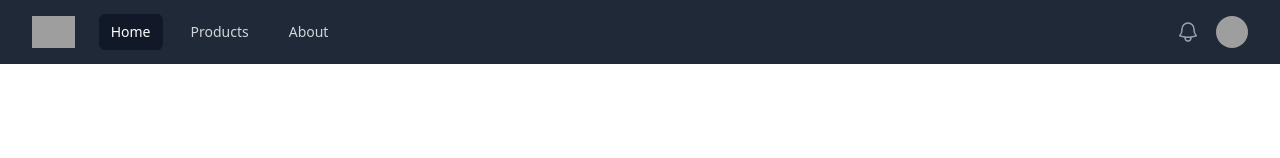
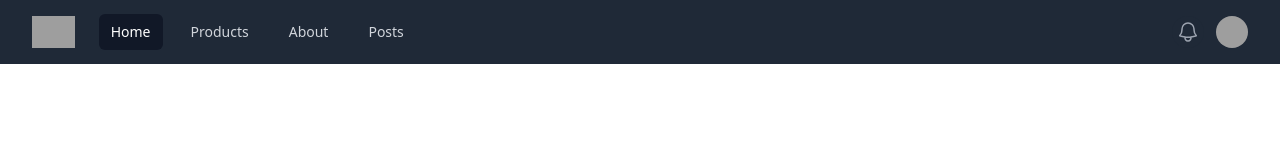
Before and after one commit to kenzings/vue-client, a Vue app: page / in a window 1280 px wide. Shown: the top 158 px of the page. Built offline with nearby package versions, Linux system fonts and the light colour scheme; grey boxes are pictures that could not be loaded.

Commit message:
posts && update routes, navbar

```diff
--- a/src/components/Navbar.vue
+++ b/src/components/Navbar.vue
@@ -98,12 +98,15 @@ const router = useRouter()
 
 
 const navigationWithState = computed(() => {
-  return router.options.routes
-    .filter((r) => r.meta?.layout === 'Default') // Lọc route có layout là Default
-    .map((item) => ({
-      name: item.name,
-      href: item.path,
-      current: route.path === item.path, // Xác định trạng thái hiện tại
-    }));
+    return router.options.routes
+        .filter((r) =>
+            r.meta?.layout === 'Default' && // Lọc route có layout là Default
+            !r.path.includes(':')
+        )
+        .map((item) => ({
+            name: item.name,
+            href: item.path,
+            current: route.path === item.path,
+        }));
 });
 </script>
--- /dev/null
+++ b/src/components/posts/PostItem.vue
@@ -0,0 +1,17 @@
+<template>
+    <div>
+        <h1>{{ post.title }}</h1>
+        <p>{{ post.content }}</p>
+    </div>
+</template>
+
+<script>
+export default {
+    props: {
+        post: {
+            type: Object,
+            required: true
+        }
+    },
+}
+</script>
--- /dev/null
+++ b/src/pages/posts/PostDetail.vue
@@ -0,0 +1,37 @@
+<template>
+    <div>
+        <PostItem :post="post" />
+    </div>
+</template>
+
+<script>
+import PostItem from '@/components/posts/PostItem.vue';  // Import component PostItem
+
+export default {
+    components: {
+        PostItem
+    },
+    data() {
+        return {
+            post: {
+                title: '',
+                content: '',
+            },
+        };
+    },
+    created() {
+        const postId = this.$route.params.id;  // Lấy id từ URL
+        this.loadPost(postId);  // Gọi phương thức để tải bài viết theo id
+    },
+    methods: {
+        loadPost(id) {
+            // Giả sử gọi API để lấy thông tin bài viết theo id
+            // Thay bằng API thực tế của bạn
+            this.post = {
+                title: `Bài viết ${id}`,
+                content: `Nội dung chi tiết của bài viết ${id}`,
+            };
+        },
+    },
+}
+</script>
--- /dev/null
+++ b/src/pages/posts/Posts.vue
@@ -0,0 +1,35 @@
+<template>
+    <div>
+        <PostCard v-for="post in posts" :key="post.id" :post="post" />
+    </div>
+</template>
+
+<script setup lang="ts">
+import PostCard from '@/components/posts/PostCard.vue';
+
+const posts = [
+    {
+        id: 1,
+        title: 'News Title 1',
+        summary: 'This is a summary of the news post 1.',
+        image: 'https://www.greatplacetowork.com/templates/gptw/images/no-image-available.jpg',
+        link: {name: 'PostDetail', params: { id: 1 }},
+    },
+    {
+        id: 2,
+        title: 'News Title 2',
+        summary: 'This is a summary of the news post 2.',
+        image: 'https://www.greatplacetowork.com/templates/gptw/images/no-image-available.jpg',
+        link: {name: 'PostDetail', params: { id: 2 }},
+    },
+    {
+        id: 3,
+        title: 'News Title 3',
+        summary: 'This is a summary of the news post 3.',
+        image: 'https://www.greatplacetowork.com/templates/gptw/images/no-image-available.jpg',
+        link: {name: 'PostDetail', params: { id: 3 }},
+    },
+];
+</script>
+
+<style scoped></style>
--- a/src/router/routes.ts
+++ b/src/router/routes.ts
@@ -10,8 +10,8 @@ const defaultMeta = { layout: 'Default' };
 const authMeta = { layout: 'Auth' };
 
 // Hàm tạo route để tiện tái sử dụng
-function createRoute(path: string, name: string, component: () => Promise<any>, meta: Record<string, any> = {}) {
-    return { path, name, component, meta };
+function createRoute(path: string, name: string, component: () => Promise<any>, meta: Record<string, any> = {}, props: boolean | Record<string, any> | ((route: any) => Record<string, any>) = false ) {
+    return { path, name, component, meta, props };
 }
 
 // Gom route trong một array
@@ -20,6 +20,8 @@ export const routes: RouteRecordRaw[] = [
     createRoute('/', 'Home', () => import('@/views/Home.vue'), defaultMeta),
     createRoute('/products', 'Products', () => import('@/views/Products.vue'), defaultMeta),
     createRoute('/about', 'About', () => import('@/views/About.vue'), defaultMeta),
+    createRoute('/posts', 'Posts', () => import('@/pages/posts/Posts.vue'), defaultMeta),
+    createRoute('/post/:id', 'PostDetail', () => import('@/pages/posts/PostDetail.vue'), defaultMeta, true),
 
     // Sử dụng layout Auth
     createRoute('/login', 'Login', () => import('@/pages/Login.vue'), authMeta),
--- a/src/views/Products.vue
+++ b/src/views/Products.vue
@@ -100,22 +100,22 @@ const posts = [
         id: 1,
         title: 'News Title 1',
         summary: 'This is a summary of the news post 1.',
-        image: 'https://via.placeholder.com/300',
-        link: '/news/1',
+        image: 'https://www.greatplacetowork.com/templates/gptw/images/no-image-available.jpg',
+        link: {name: 'PostDetail', params: { id: 1 }},
     },
     {
         id: 2,
         title: 'News Title 2',
         summary: 'This is a summary of the news post 2.',
-        image: 'https://via.placeholder.com/300',
-        link: '/news/2',
+        image: 'https://www.greatplacetowork.com/templates/gptw/images/no-image-available.jpg',
+        link: {name: 'PostDetail', params: { id: 2 }},
     },
     {
         id: 3,
         title: 'News Title 3',
         summary: 'This is a summary of the news post 3.',
-        image: 'https://via.placeholder.com/300',
-        link: '/news/3',
+        image: 'https://www.greatplacetowork.com/templates/gptw/images/no-image-available.jpg',
+        link: {name: 'PostDetail', params: { id: 3 }},
     },
 ];
 </script>
```
